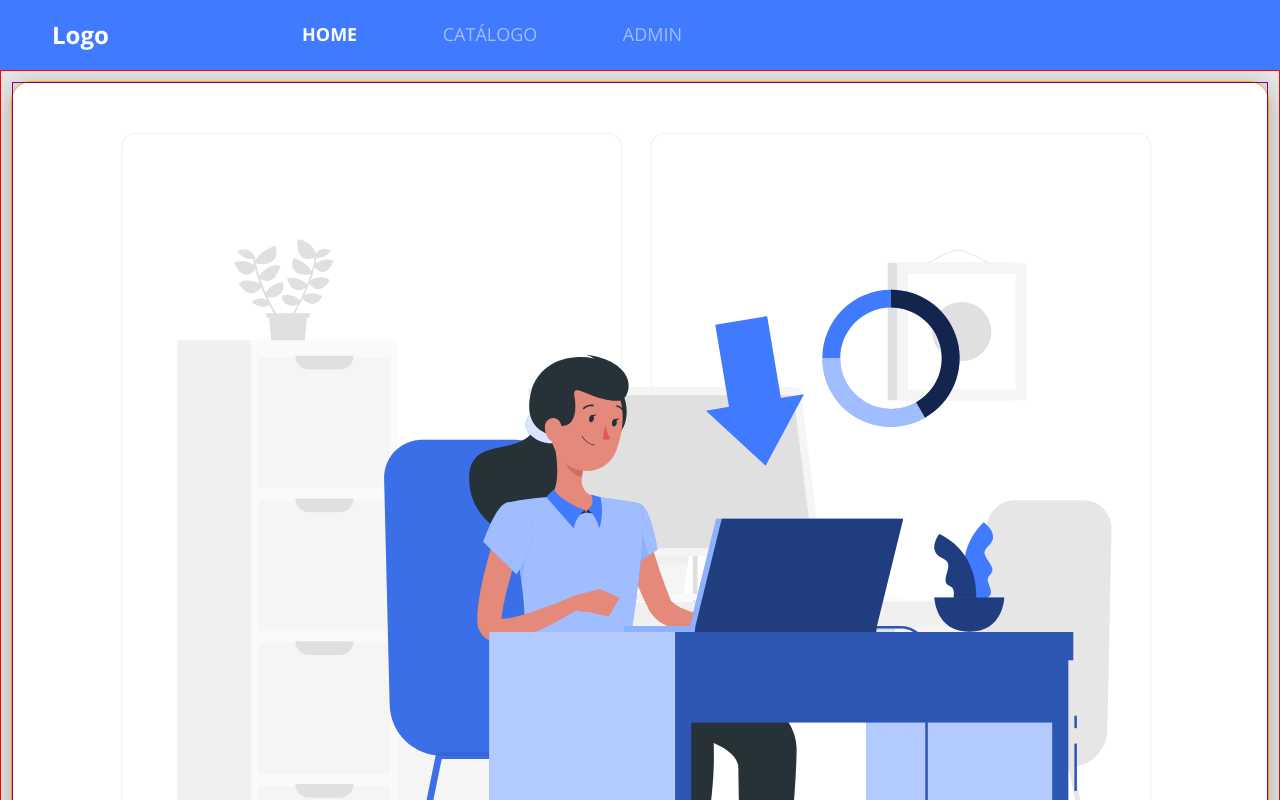
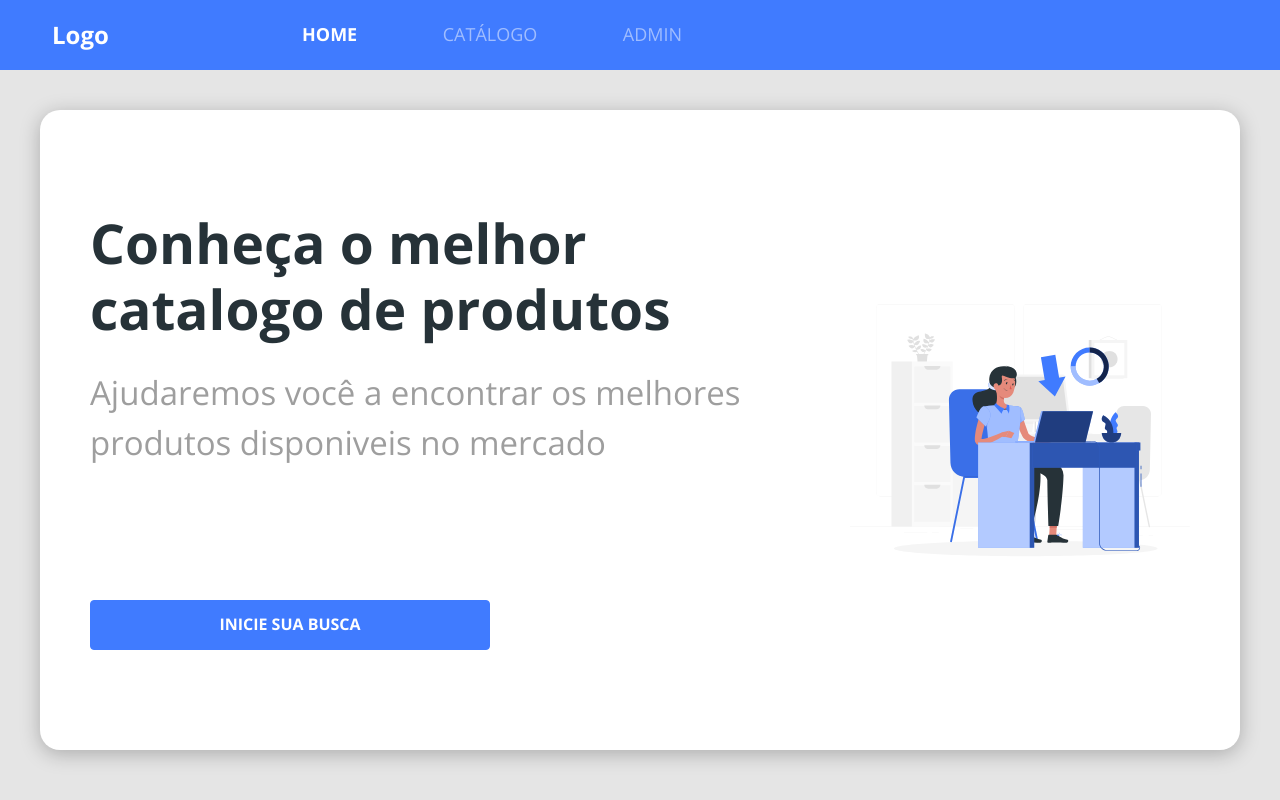
Before and after one commit to linconviana/projeto_react_spring, a React (Create React App) app in the folder frontweb/: page / in a window 1280 px wide. Shown: the top 800 px of the page. Built offline with nearby package versions, Linux system fonts and the light colour scheme.

Commit message:
responsive home style

```diff
--- a/frontweb/src/components/ButtonIcon/styles.css
+++ b/frontweb/src/components/ButtonIcon/styles.css
@@ -1,6 +1,5 @@
 .btn-icon {
   text-transform: uppercase;
-  width: 260px;
   height: 50px;
   color: #fff !important;
 }
--- a/frontweb/src/pages/Home/index.tsx
+++ b/frontweb/src/pages/Home/index.tsx
@@ -2,7 +2,7 @@
 import { ReactComponent as MainImage } from "assets/images/main-image.svg";
 import ButtonIcon from "../../components/ButtonIcon";
 
-import './styles.css';
+import "./styles.css";
 
 const Home = () => {
   return (
@@ -11,12 +11,17 @@
       <div className="home-container">
         <div className="home-card">
           <div className="home-content-container">
-            <h1>Conheça o melhor catalogo de produtos</h1>
-            <p>Ajudaremos você a encontrar os melhores produtos disponiveis no mercado</p>
+            <div>
+              <h1>Conheça o melhor catalogo de produtos</h1>
+              <p>
+                Ajudaremos você a encontrar os melhores produtos disponiveis no
+                mercado
+              </p>
+            </div>
             <ButtonIcon />
           </div>
           <div className="home-image-container">
-              <MainImage />
+            <MainImage />
           </div>
         </div>
       </div>
--- a/frontweb/src/pages/Home/styles.css
+++ b/frontweb/src/pages/Home/styles.css
@@ -2,11 +2,9 @@
   padding: 10px;
   font-size: 20px;
   text-align: center;
-  border: 1px solid red;
 }
 
 .home-card {
-  border: 1px solid orange;
   border-radius: 20px;
   box-shadow: 0px 4px 20px rgba(0, 0, 0, 0.25);
   background: #fff;
@@ -15,8 +13,7 @@
 }
 
 .home-content-container {
-  border: 1px solid blue;
-  padding: 10px 10px 60px 10px ;
+  padding: 10px 10px 60px 10px;
   display: flex;
   flex-direction: column;
   align-items: center;
@@ -24,24 +21,17 @@
 
 .home-content-container h1 {
   font-size: 1em;
-  border: 1px solid yellow;
   margin-bottom: 15px;
 }
 
 .home-content-container p {
-  border: 1px solid green;
   color: #9e9e9e;
   font-size: 0.6em;
   margin-bottom: 30px;
 }
 
 .home-content-container button {
-  border: 1px solid plum;
   width: 260px;
-}
-
-.home-image-container {
-  border: 1px solid purple;
 }
 
 .home-image-container {
@@ -52,3 +42,102 @@
   width: 100%;
   height: auto;
 }
+
+/*display small*/
+@media (min-width: 576px) {
+  .home-container {
+    padding: 15px;
+    font-size: 40px;
+  }
+
+  .home-content-container h1 {
+    margin-bottom: 20px;
+    width: 506px;
+  }
+
+  .home-content-container p {
+    width: 506px;
+    margin-bottom: 30px;
+  }
+
+  .home-content-container button {
+    width: 400px;
+  }
+
+  .home-image-container svg {
+    width: 506px;
+  }
+}
+
+/*display medium*/
+@media (min-width: 768px) {
+  .home-content-container {
+    padding: 20px 20px 100px 20px;
+  }
+
+  .home-image-container {
+    padding: 100px 15px;
+  }
+}
+
+/*display large*/
+@media (min-width: 992px) {
+  .home-container {
+    font-size: 55px;
+    padding: 40px;
+  }
+
+  .home-content-container {
+    padding: 20px 20px 150px 20px;
+  }
+
+  .home-image-container {
+    padding: 125px 15px;
+  }
+
+  .home-content-container h1 {
+    margin-bottom: 26px;
+    width: 700px;
+  }
+
+  .home-content-container p {
+    margin-bottom: 47px;
+    width: 700px;
+  }
+}
+
+/*display extra large*/
+@media (min-width: 1200px) {
+  .home-card {
+    flex-direction: row;
+    justify-content: space-around;
+    padding: calc(((85vh - 480px) / 2) - 20px) 0;
+  }
+
+  .home-content-container {
+    height: 480px;
+    width: 700px;
+    padding: 20px;
+    align-items: flex-start;
+    text-align: left;
+    align-content: space-between;
+    flex-flow: wrap;
+  }
+
+  .home-image-container {
+    padding: 20px;
+    display: flex;
+    align-items: center;
+  }
+
+  .home-image-container svg {
+    width: 100%;
+  }
+}
+
+/*display extra large*/
+@media (min-width: 1400px) {
+  .home-image-container svg {
+    width: 480px;
+  }
+}
```
